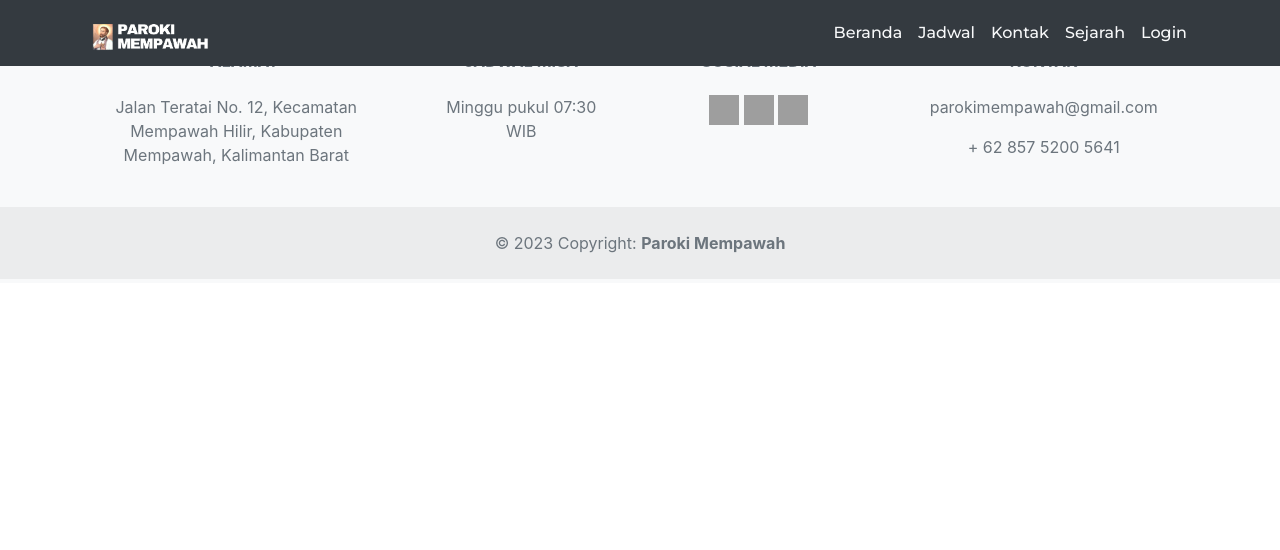
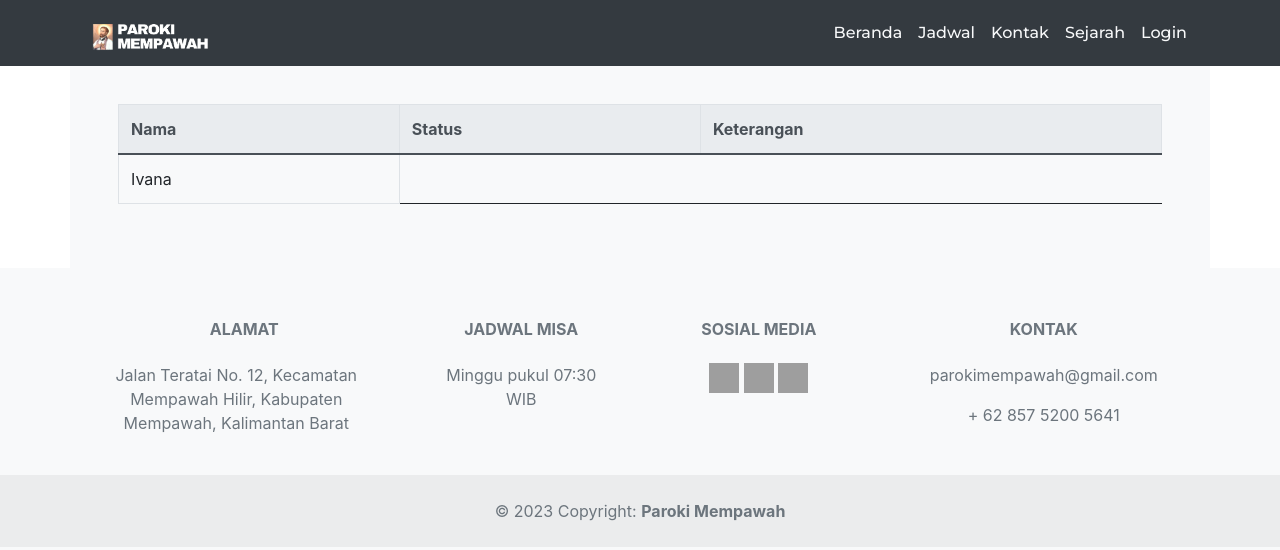
Before and after one commit to yosepdoni/Paroki_Mempawah, a PHP site: page /paroki_mempawah/index.php?p=pengumuman in a window 1280 px wide. Shown: the top 550 px of the page. Run offline with PHP 8.4, Linux system fonts and the light colour scheme; data comes from the database, SQL or seed files in the repository; grey boxes are pictures that could not be loaded.

Commit message:
perbarui pengumuman

```diff
--- a/admin/navbar.php
+++ b/admin/navbar.php
@@ -29,8 +29,8 @@ include '../session.php';
                     <a class="nav-link text-light fs-6" href="index.php?p=baptis_dewasa">Baptis Dewasa</a>
                 </li>
                 <li class="nav-item">
-                <a class="nav-link text-light fs-6" href="index.php?p=baptis_bayi">Baptis Bayi</a>
-            </li>
+                    <a class="nav-link text-light fs-6" href="index.php?p=baptis_bayi">Baptis Bayi</a>
+                </li>
             </ul>';
         }else {
             echo '
--- a/index.php
+++ b/index.php
@@ -65,6 +65,8 @@
         include "katekumen.php";
       } else if ($page == "persyaratan") {
         include "persyaratan.php";
+      } else if ($page == "pengumuman") {
+        include "pengumuman.php";
       }
       ?>
     </section>
--- a/navbar.php
+++ b/navbar.php
@@ -41,6 +41,7 @@
                       <li><a class="dropdown-item" href="index.php?p=katekumen">Katekumen</a></li>
                       <li><a class="dropdown-item" href="index.php?p=baptis_dewasa">Baptis Dewasa</a></li>
                       <li><a class="dropdown-item" href="index.php?p=baptis_bayi">Baptis Bayi</a></li>
+                      <li><a class="dropdown-item" href="index.php?p=pengumuman">Pengumuman</a></li>
                     </ul>
                   </li>
                     ';
--- /dev/null
+++ b/pengumuman.php
@@ -0,0 +1,35 @@
+ <!-- pengumuman -->
+ <section id="pengumuman">
+<header class="text-center my-3 text-light">
+      <h5 class="text-center"> Pengumuman Baptis </h5>
+      </header>
+      <main class="container bg-light p-5" data-aos="zoom-in">
+        <div class="table-responsive">
+          <table class="table table-bordered">
+            <thead class="thead-light">
+              <tr>
+                <th scope="col">Nama</th>
+                <th scope="col">Status</th>
+                <th scope="col">Keterangan</th>
+              </tr>
+            </thead>
+            <tbody>
+            <?php
+
+                  include "admin/koneksi.php";
+                  $data = mysqli_query($conn, "select * from baptis_bayi");
+                  while($result = mysqli_fetch_array($data)){
+                ?>
+              <tr>
+                <td><?php echo $result['nama']; ?></td>
+              </tr>
+              <?php
+
+                }
+              ?>
+            </tbody>
+          </table>
+        </div>
+    </section>
+    </main>
+    <!-- akhir pengumuman -->
```
Also changed, not shown: admin/baptis/bayi.php (+16 -3 lines).
